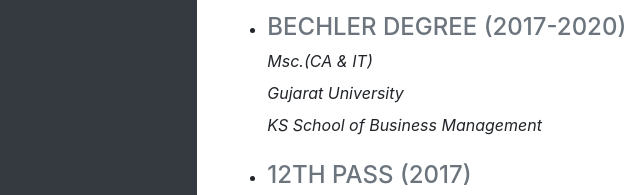
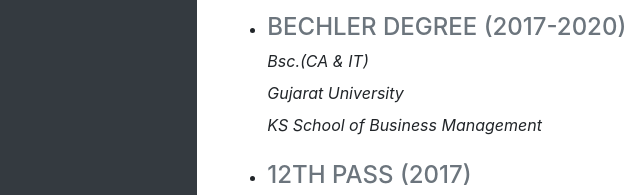
Before and after one commit to Parth-Maniar-3012/parthmaniar, a plain HTML site: page index.html in a window 1280 px wide. Shown: the part 2085-2280 px from the top of the page, 16-656 px from the left. Drawn offline with nearby package versions, Linux system fonts and the light colour scheme.

Commit message:
Update index.html
Second commit

```diff
--- a/index.html
+++ b/index.html
@@ -235,7 +235,7 @@
 										</li>
 										<li class="mb-3">
 											<h4 class="text-secondary">BECHLER DEGREE (2017-2020)</h3>
-											<label class="font-italic">Msc.(CA & IT)</label><br>
+											<label class="font-italic">Bsc.(CA & IT)</label><br>
 											<label class="font-italic">Gujarat University</label><br>
 											<label class="font-italic">KS School of Business Management</label>
 										</li>
```
